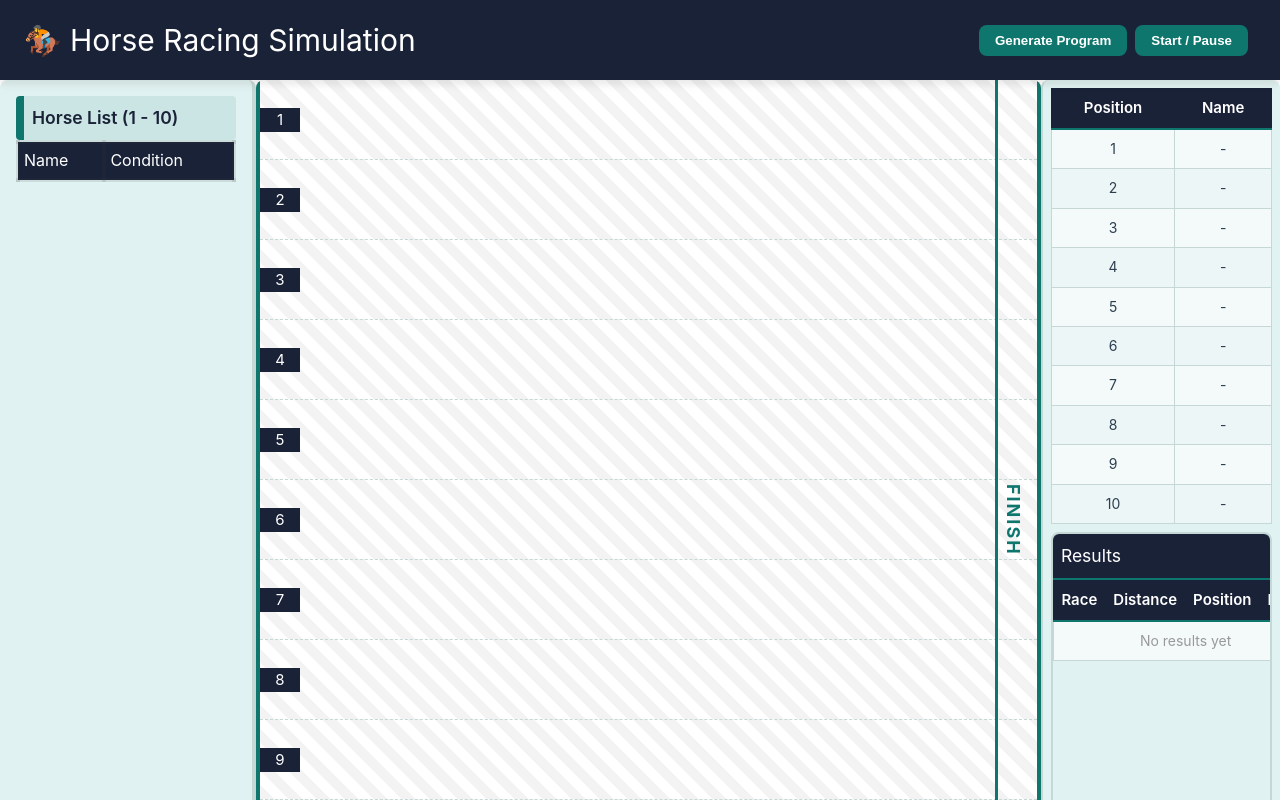
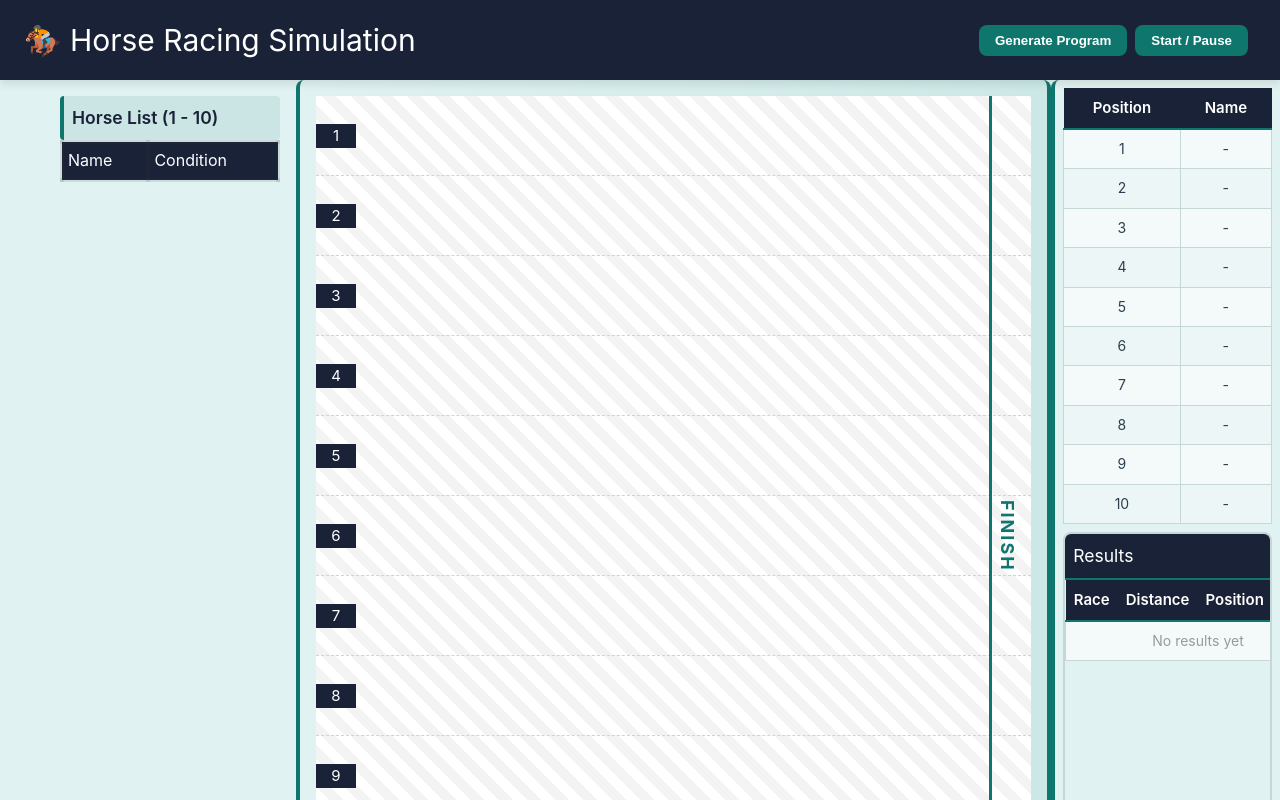
Before and after one commit to pelinoksuz/horse-racing-game, a Vue app: page / in a window 1280 px wide. Built offline with nearby package versions, Linux system fonts and the light colour scheme.

Commit message:
fix: style

```diff
--- a/src/App.vue
+++ b/src/App.vue
@@ -27,9 +27,7 @@
     await runSingleRace(store.getters.raceDistances[i])
     await new Promise((resolve) => setTimeout(resolve, 2000))
   }
-
 }
-
 
 const runSingleRace = (distance) => {
   return new Promise((resolve) => {
@@ -71,6 +69,10 @@
   display: flex;
   flex-direction: column;
   min-height: 100vh;
+  background-color: var(--color-primary);
+  overflow: auto;
+  min-height: 100vh;
+  min-width: 100%;
 }
 .main-content {
   display: flex;
--- a/src/components/HorseList.vue
+++ b/src/components/HorseList.vue
@@ -27,15 +27,15 @@
 <style scoped>
 .horse-list {
   background: var(--color-primary);
-  border-right: 4px solid var(--color-border);
   border-radius: 8px;
   padding: 16px;
+  margin-left: 44px;
 }
 
 .horse-list h3 {
   color: var(--color-secondary);
   background: rgba(15, 118, 110, 0.1);
-  border-left: 8px solid var(--color-accent);
+  border-left: 4px solid var(--color-accent);
   padding: 8px 16px;
   border-radius: 4px;
   font-weight: 600;
@@ -55,7 +55,7 @@
 }
 
 td {
-  font-size: 12px;
+  font-size: 14px;
   color: var(--vt-c-text-light-1);
 }
 
--- a/src/components/RaceInfo.vue
+++ b/src/components/RaceInfo.vue
@@ -71,6 +71,7 @@
   width: 24%;
   background: var(--color-primary);
   border-left: 2px solid var(--color-border);
+  border-left: 4px solid var(--color-accent);
   padding: 8px;
   display: flex;
   flex-direction: column;
--- a/src/components/RaceTrack.vue
+++ b/src/components/RaceTrack.vue
@@ -1,5 +1,6 @@
 <template>
   <section class="race-track">
+    <div class="race-track-pist">
       <div
         v-for="(horse, index) in raceHorses"
         :key="index"
@@ -11,17 +12,18 @@
           <i class="horse-icon" :style="{ left: horsePositions[index] + '%', color: horse.color }"
             >🐎</i
           >
-
           <h3 class="horse-name">{{ horse.name }}</h3>
         </div>
       </div>
 
-    <!-- Boş satırlar (henüz generate edilmediyse) -->
+      <!-- Boş satırlar -->
       <div v-for="n in 10 - raceHorses.length" :key="'empty-' + n" class="lane empty">
         <div class="lane-number">{{ raceHorses.length + n }}</div>
       </div>
 
+      <!-- 🏁 Finish Line -->
       <div class="finish-line">FINISH</div>
+    </div>
   </section>
 </template>
 
@@ -83,7 +85,13 @@
   background: linear-gradient(90deg, #e0f2f1 0%, #cce8e6 100%);
   border-left: 4px solid var(--color-accent);
   border-right: 4px solid var(--color-accent);
+
   border-radius: 8px;
+  padding: 16px;
+}
+.race-track-pist {
+  position: relative;
+  height: calc(var(--lane-height) * v-bind('raceHorses.length'));
 }
 
 .lane {
```
Lines whose indentation alone changed are shown as unchanged.
